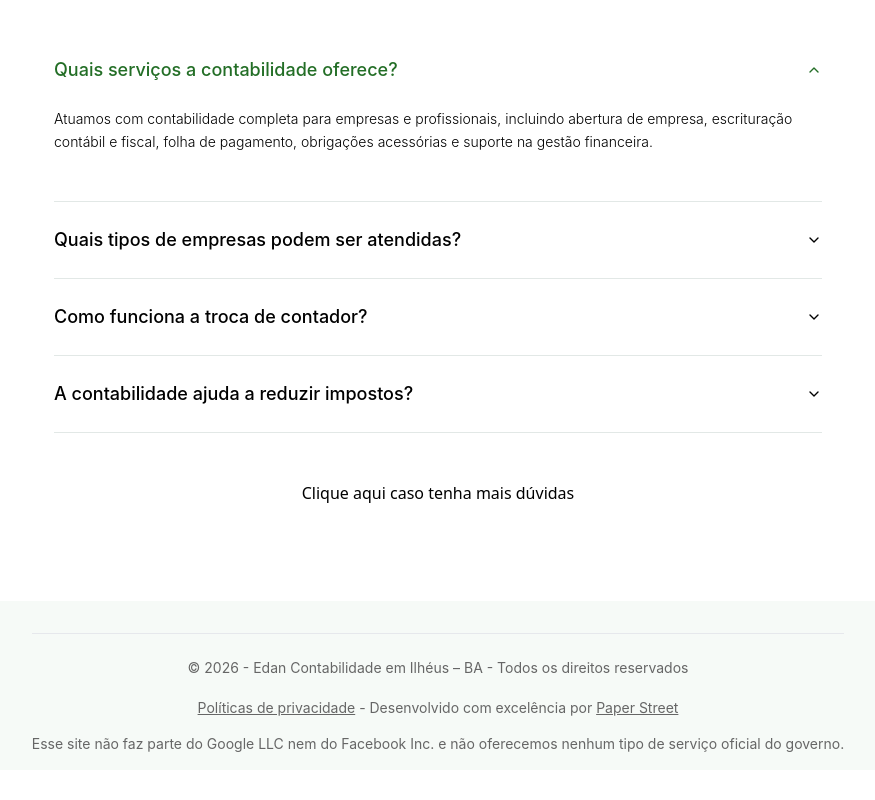
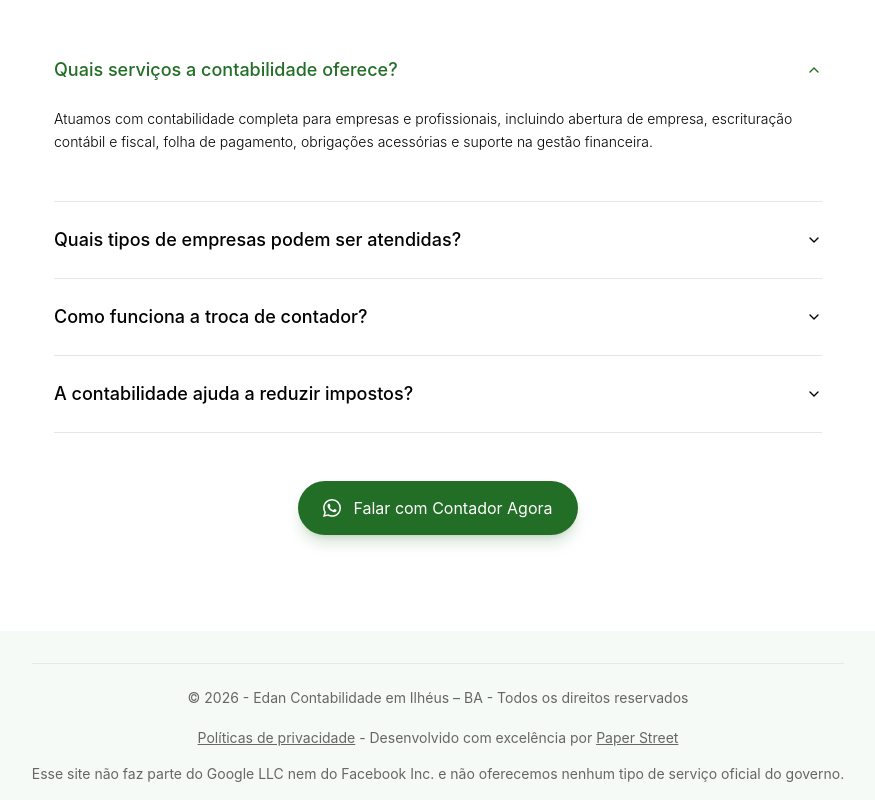
Before and after one commit to Paper-Street-Softwares/LPS-Edan, a React (Vite) app: page / in a window 1280 px wide. Shown: the part 6000-6800 px from the top of the page, without its empty margins (202-1077 px from the left). Before the commit the page ends 6770 px from the top, so only its background shows below. Built offline with nearby package versions, Linux system fonts and the light colour scheme.

Commit message:
fix: Botão do faq

```diff
--- a/src/components/sections/FaqNovoTemplate.jsx
+++ b/src/components/sections/FaqNovoTemplate.jsx
@@ -80,23 +80,23 @@ function FaqNovoTemplate({ colorMode }) {
           </div>
 
           <div
-            className={`flex justify-center mx-auto mt-12 scale-100 hover:scale-90 duration-500 w-fit transition-all cursor-pointer hover:underline ${textOpacity}`}
+            className={`flex justify-center mx-auto mt-12 w-fit transition-all ${textOpacity}`}
           >
-            <a
+            {/* <a
               href={content.texts.links.ctaWhatsapp}
               className="w-fit"
               target="_blank"
               onClick={() => gtag_report_conversion()}
             >
               Clique aqui caso tenha mais dúvidas
-            </a>
-            {/* <ButtonReflexo
+            </a> */}
+            <ButtonReflexo
               icon={content.texts.svgs.wpp}
               link={content.texts.links.ctaWhatsapp}
               label={content.texts.hero.ctaButtonText}
               colorMode={colorMode}
               className="my-0"
-            /> */}
+            />
           </div>
         </section>
       </SectionWrapper>
```
